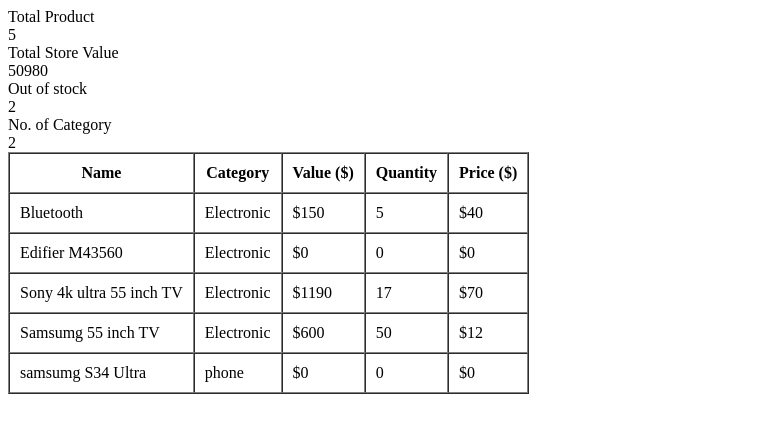
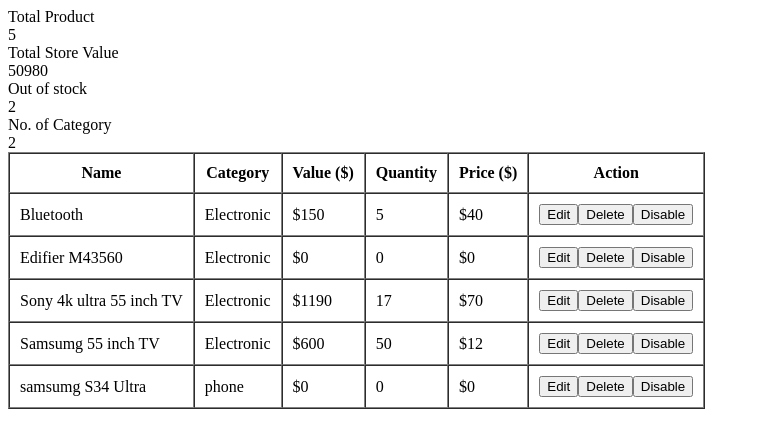
Before and after one commit to kedaroo/inventory-management-private, a React (Vite) app: page / in a window 1280 px wide. Shown: the top 448 px of the page, without its empty margins (0-760 px from the left). Built offline with nearby package versions, Linux system fonts and the light colour scheme; no server answers.

Commit message:
feat: delete action

```diff
--- a/src/components/inventory-table/inventory-table.tsx
+++ b/src/components/inventory-table/inventory-table.tsx
@@ -1,7 +1,17 @@
 import { useInventoryStore } from "../../stores/inventory-store";
+import { deleteInventoryItem } from "../../utils/inventory";
 
 export default function InventoryTable() {
   const inventory = useInventoryStore((state) => state.inventory);
+  const updateInventory = useInventoryStore((state) => state.updateInventory);
+
+  const handleDelete = (itemId: string) => {
+    const newInventory = deleteInventoryItem(inventory, itemId)
+    updateInventory(newInventory)
+  }
+
+  // const handleOnDisable = () => {}
+  // const handleOnDelete = () => {}
 
   return (
     <table border={1} cellPadding={10} cellSpacing={0}>
@@ -12,6 +22,7 @@
           <th>Value ($)</th>
           <th>Quantity</th>
           <th>Price ($)</th>
+          <th>Action</th>
         </tr>
       </thead>
       <tbody>
@@ -22,6 +33,11 @@
             <td>{item.value}</td>
             <td>{item.quantity}</td>
             <td>{item.price}</td>
+            <td>
+              <button>Edit</button>
+              <button onClick={() => handleDelete(item.id)}>Delete</button>
+              <button>Disable</button>
+            </td>
           </tr>
         ))}
       </tbody>
--- a/src/stores/inventory-store.ts
+++ b/src/stores/inventory-store.ts
@@ -9,6 +9,7 @@
   inventory: TInventoryItem[];
   inventoryStats: TInventoryStats;
   fetchInventory: () => Promise<void>;
+  updateInventory: (newInventory: TInventoryItem[]) => void;
 };
 
 const initialInventoryStats: TInventoryStats = {
@@ -28,4 +29,8 @@
     const inventoryStats = calculateInventoryStats(inventory);
     set({ inventory, inventoryStats });
   },
+  updateInventory: (newInventory) => {
+    const inventoryStats = calculateInventoryStats(newInventory);
+    set({ inventory: newInventory, inventoryStats });
+  },
 }));
--- a/src/utils/inventory.ts
+++ b/src/utils/inventory.ts
@@ -1,7 +1,7 @@
 import { TInventoryItem } from "../types/inventory";
 
 const parseCurrency = (currency: string): number => {
-  return parseFloat(currency.replace(/[$,]/g, ''));
+  return parseFloat(currency.replace(/[$,]/g, ""));
 };
 
 export const calculateInventoryStats = (inventory: TInventoryItem[]) => {
@@ -14,10 +14,12 @@
   }, 0);
 
   // calculating out of stock products
-  const outOfStockProducts = inventory.filter(item => item.quantity === 0).length;
+  const outOfStockProducts = inventory.filter(
+    (item) => item.quantity === 0
+  ).length;
 
   // calculating unique product categories
-  const numOfCategories = new Set(inventory.map(item => item.category)).size;
+  const numOfCategories = new Set(inventory.map((item) => item.category)).size;
 
   return {
     totalProducts,
@@ -26,3 +28,10 @@
     numOfCategories,
   };
 };
+
+export const deleteInventoryItem = (
+  inventory: TInventoryItem[],
+  itemId: string
+): TInventoryItem[] => {
+  return inventory.filter((item) => item.id !== itemId);
+};
```
